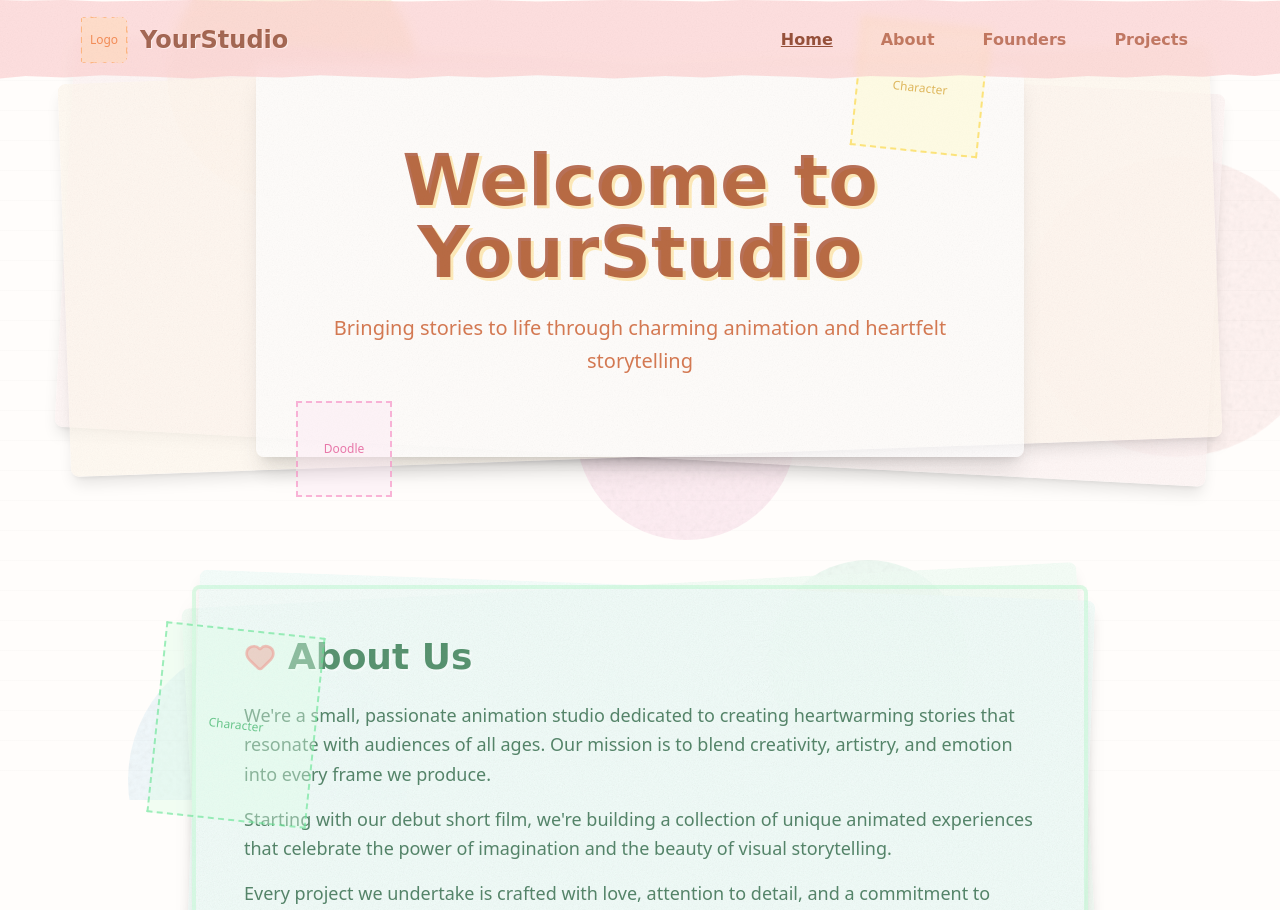
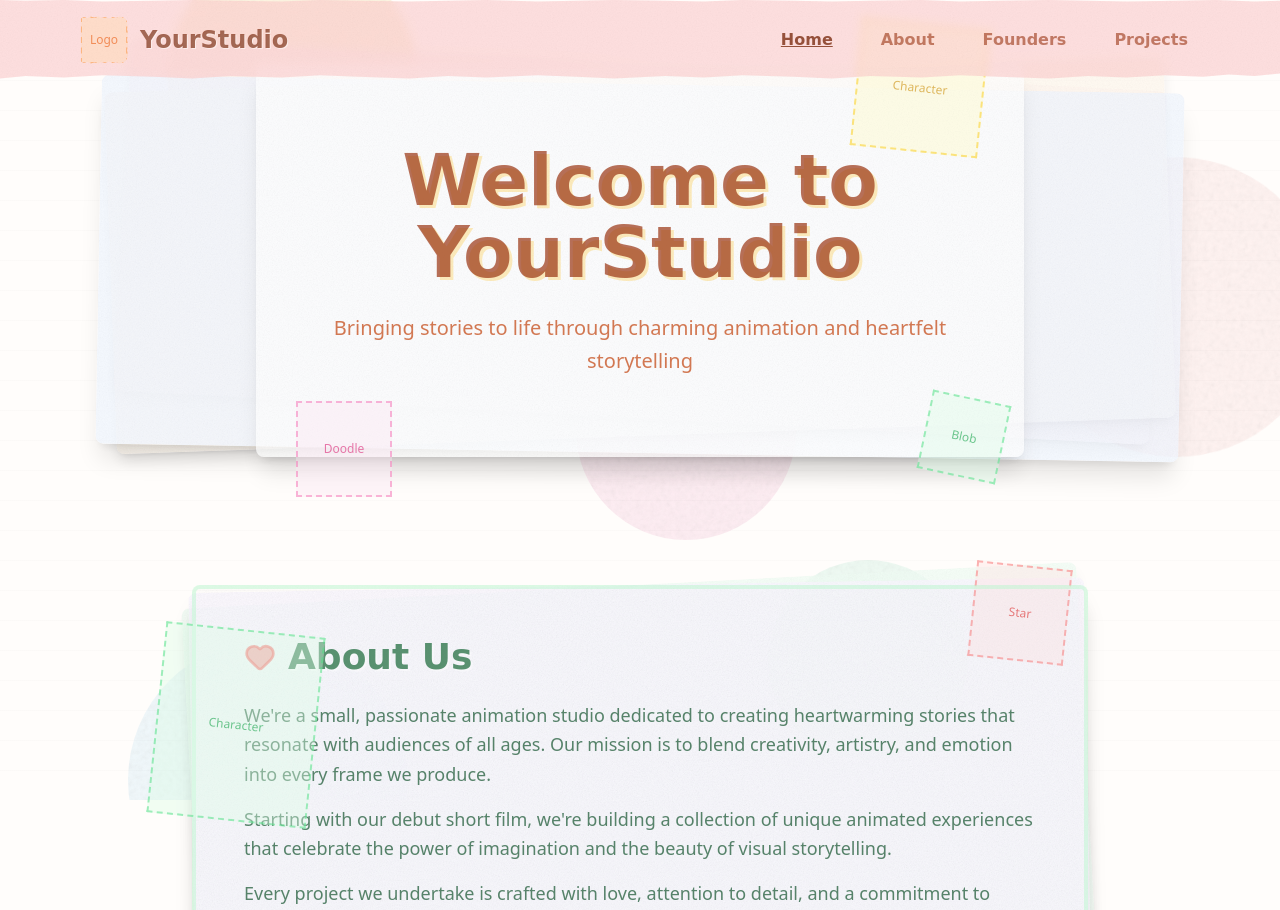
Before and after one commit to lemoncheeks-animation/lemoncheeksanimation.github.io, a React (Create React App) app: page / in a window 1280 px wide. Shown: the top 910 px of the page. Built offline with nearby package versions, Linux system fonts and the light colour scheme.

Commit message:
Looking good

```diff
--- a/src/App.js
+++ b/src/App.js
@@ -98,9 +98,11 @@ export default function AnimationStudio() {
       <section id="home" className="py-16 px-4 relative">
         <div className="flex justify-center relative z-10 w-full max-w-6xl mx-auto">
           {/* Layer 1 (background paper, slightly rotated) */}
-          <div className="absolute inset-0 bg-red-50/70 rounded-lg transform rotate-3 shadow-lg z-0" style={textureStyle}></div>
+          <div className="absolute top-0 left-1/2 -translate-x-1/2 w-[90%] h-[90%] bg-red-50/70 rounded-lg transform rotate-3 shadow-lg z-0" style={textureStyle}></div>
           {/* Layer 2 (another background paper, slightly rotated differently) */}
-          <div className="absolute inset-0 bg-orange-50/70 rounded-lg transform -rotate-2 shadow-lg z-0" style={textureStyle}></div>
+          <div className="absolute top-[10px] left-1/2 -translate-x-1/2 w-[92%] h-[92%] bg-orange-50/70 rounded-lg transform -rotate-2 shadow-lg z-0" style={textureStyle}></div>
+          {/* Layer 3 (new paper layer) */}
+          <div className="absolute top-[20px] left-1/2 -translate-x-1/2 w-[94%] h-[94%] bg-blue-50/70 rounded-lg transform rotate-1 shadow-xl z-0" style={textureStyle}></div>
 
           <div className="relative max-w-6xl mx-auto text-center p-8 md:p-12 rounded-lg shadow-xl z-10" style={{ backgroundColor: 'rgba(255,255,255,0.7)', ...textureStyle }}>
             {/* Artwork placeholder - flying character */}
@@ -123,6 +125,10 @@ export default function AnimationStudio() {
             <div className="absolute -bottom-10 left-10 w-24 h-24 bg-pink-100/40 border-2 border-dashed border-pink-400/50 flex items-center justify-center text-xs text-pink-600/60 transform -rotate-8" title="Drag artwork here">
               Doodle
             </div>
+            {/* New doodle placeholder - bottom right */}
+            <div className="absolute -bottom-5 right-5 w-20 h-20 bg-green-100/40 border-2 border-dashed border-green-400/50 flex items-center justify-center text-xs text-green-600/60 transform rotate-12" title="Drag artwork here">
+              Blob
+            </div>
           </div>
         </div>
       </section>
@@ -132,8 +138,12 @@ export default function AnimationStudio() {
         <div className="flex justify-center relative z-10 w-full max-w-4xl mx-auto">
           {/* Layer 1 (background paper, slightly rotated) */}
           <div className="absolute inset-0 bg-green-50/70 rounded-lg transform -rotate-3 shadow-lg z-0" style={textureStyle}></div>
-          {/* Layer 2 (another background paper, slightly rotated differently) */}
-          <div className="absolute inset-0 bg-teal-50/70 rounded-lg transform rotate-2 shadow-lg z-0" style={textureStyle}></div>
+          {/* Layer 3 (new paper layer) */}
+          <div className="absolute inset-0 bg-purple-50/70 rounded-lg transform -rotate-1 shadow-xl z-0" style={textureStyle}></div>
+          {/* New doodle placeholder - top right */}
+          <div className="absolute -top-5 right-5 w-24 h-24 bg-red-100/40 border-2 border-dashed border-red-400/50 flex items-center justify-center text-xs text-red-600/60 transform rotate-6" title="Drag artwork here">
+            Star
+          </div>
 
           <div className="relative bg-gradient-to-br from-green-50/60 to-teal-50/60 shadow-xl p-8 md:p-12 border-4 border-green-200/50 rounded-lg z-10" style={textureStyle}>
             {/* Artwork placeholder - left side character */}
```
